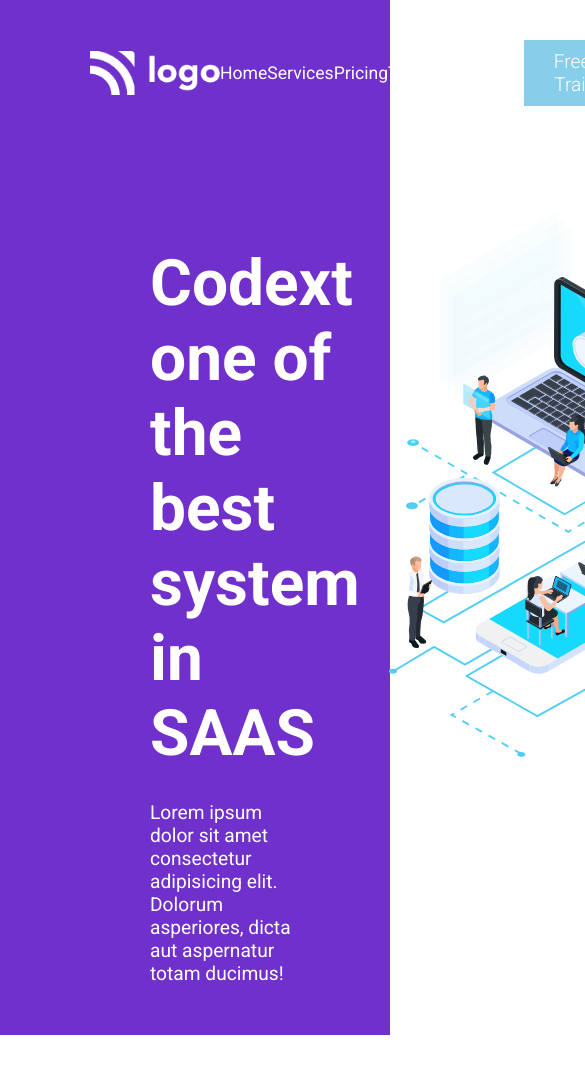
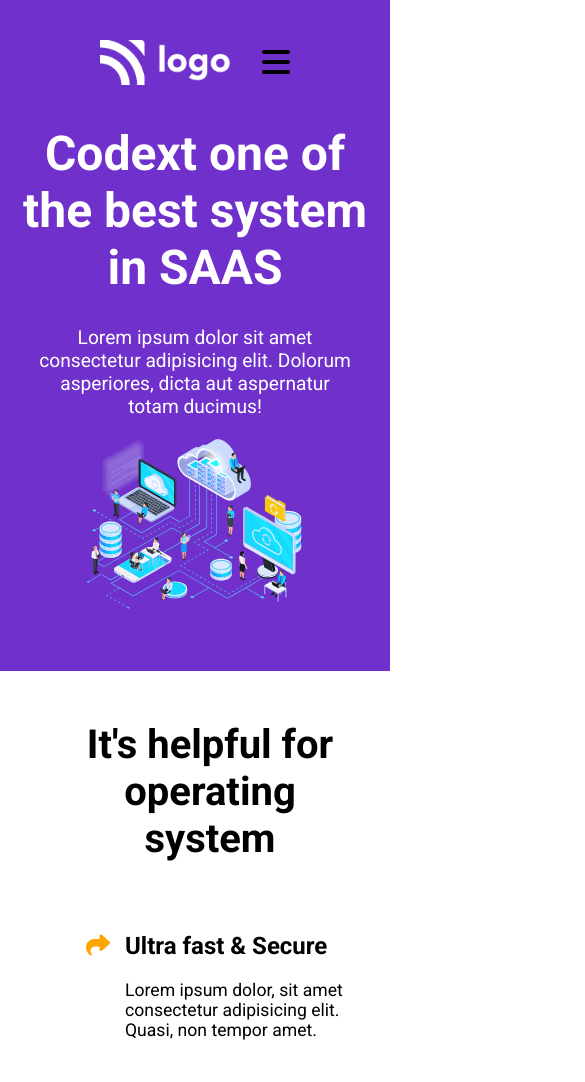
Before and after one commit to chakravarthi-tangella/HTML-CSS-Project-13, a plain HTML site: page index.html in a window 390 px wide. Shown: the top 1082 px of the page, 585 px wide, since content can reach past the window. Drawn offline with Linux system fonts and the light colour scheme.

Commit message:
added responsive file

```diff
--- a/index.html
+++ b/index.html
@@ -6,6 +6,7 @@
     <meta name="viewport" content="width=device-width, initial-scale=1.0" />
     <title>SAAS Landing Page</title>
     <link rel="stylesheet" href="style.css" />
+    <link rel="stylesheet" href="responsive.css" />
   </head>
   <body>
     <!-- Header -->
@@ -21,6 +22,8 @@
           <h5 class="nav-list-item">Blog</h5>
           <button class="nav-btn">Free Trail</button>
         </div>
+
+        <i class="fa-solid fa-bars" aria-hidden="true"></i>
       </nav>
 
       <div class="header-text">
--- /dev/null
+++ b/responsive.css
@@ -0,0 +1,86 @@
+@media screen and (max-width: 1360px) {
+    .header-content>h1{
+        font-size: 3rem;
+    }
+
+    .content-heading{
+        font-size: 2rem;
+    }
+
+    .content-list-item,  .content-description{
+        width: 80%;
+    }
+}
+
+@media screen and (max-width: 1200px) {
+    .nav-list{
+        display: none;
+    }
+
+    nav .fa-bars{
+        display: block;
+        font-size: 2rem;
+    }
+
+    .content-heading{
+        font-size: 1.5rem;
+    }
+
+    .content-list-item,  .content-description{
+        width: 100%;
+    }
+
+    .feature-cards{
+        margin-top: 5rem;
+        width: 80%;
+        grid-template-columns: repeat(2, 1fr);
+    }
+
+    .feature-card{
+        width: 300px;
+        margin: 0 auto;
+    }
+}
+
+@media screen and (max-width: 920px) {
+
+    .header-text{
+        flex-direction: column;
+        align-items: center;
+        text-align: center;
+    }
+
+    .header-content{
+        margin: 0;
+    }
+
+    .header-content>p{
+        width: 80%;
+        margin: 0 auto;
+    }
+
+    .header-image{
+        width: 60vw;
+    }
+
+    .content{
+        padding: 50px 50px 30px 80px;
+        flex-direction: column-reverse;
+        justify-content: space-between;
+        align-items: center;
+    }
+
+    .content-right{
+        margin: 0;
+    }
+
+    .content-heading{
+        font-size: 2.5rem;
+        text-align: center;
+    }
+
+
+    .feature-cards{
+        grid-template-columns: 1fr;
+    }
+}
--- a/style.css
+++ b/style.css
@@ -21,7 +21,7 @@ nav{
     flex-direction: row;
     justify-content: space-between;
     align-items: center;
-    padding: 40px 150px 40px 90px;
+    padding: 40px 100px;
 }
 
 .nav-logo{
@@ -51,8 +51,12 @@ nav{
     padding: 10px 30px;
 }
 
+nav .fa-bars{
+    display: none;
+}
+
 .header-image{
-    width: 750px;
+    width: 50vw;
 }
 
 .header-text{
@@ -63,7 +67,7 @@ nav{
 }
 
 .header-content{
-    margin-left: 150px;
+    margin-left: 100px;
     margin-top: 100px;
 }
 
@@ -93,13 +97,12 @@ nav{
 }
 
 .content-img{
-    width: 700px;
+    width: 55%;
 }
 
 
 .content-right{
-    height: 500px;
-    margin-left: 200px;
+    margin-left: 100px;
 }
 
 .content-heading{
```
